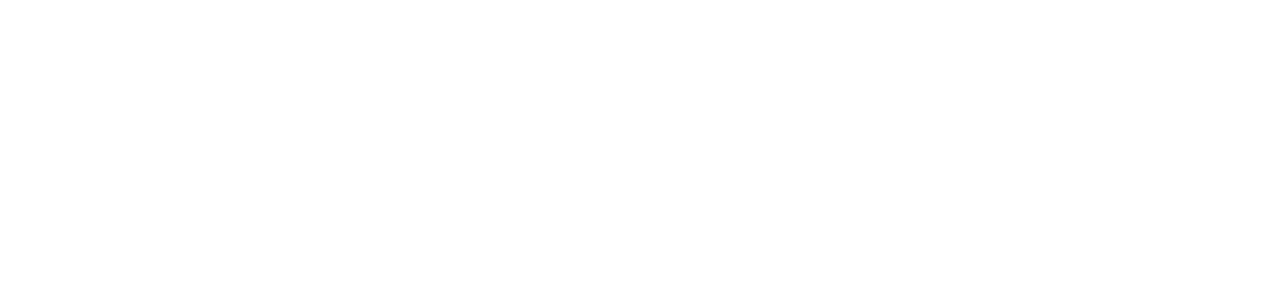
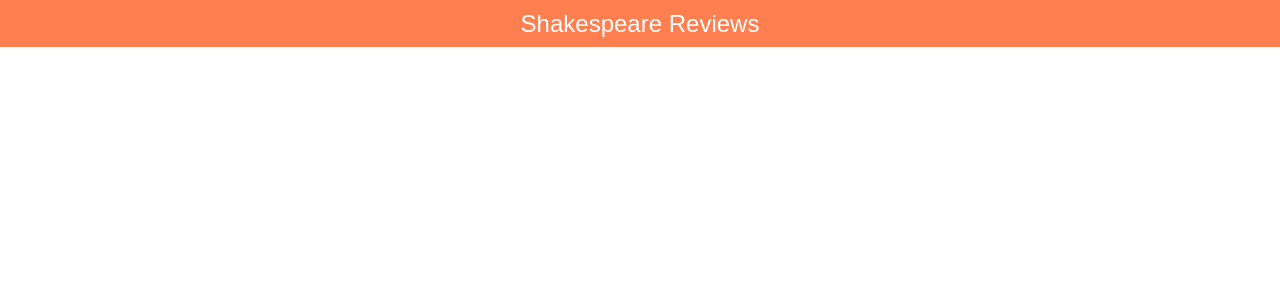
Before and after one commit to filoxo/shakespeare-ratings, a React (Create React App) app: page / in a window 1280 px wide. Shown: the top 300 px of the page. Built offline with nearby package versions, Linux system fonts and the light colour scheme.

Commit message:
Add page title

```diff
--- a/src/App.css
+++ b/src/App.css
@@ -1,3 +1,22 @@
+:root {
+  color: #333;
+  font-size: 16px;
+}
+
+h1, h2, h3, h4, h5, p {
+  margin: .1rem;
+}
+
 .App {
   text-align: center;
 }
+
+.nav {
+  background-color: coral;
+  color: #fff;
+  padding: .5rem;
+}
+
+.title {
+  font-weight: 100;
+}
--- a/src/App.js
+++ b/src/App.js
@@ -5,6 +5,9 @@ class App extends Component {
   render() {
     return (
       <div className="App">
+        <nav className="nav">
+          <h1 className="title">Shakespeare Reviews</h1>
+        </nav>
       </div>
     );
   }
```
